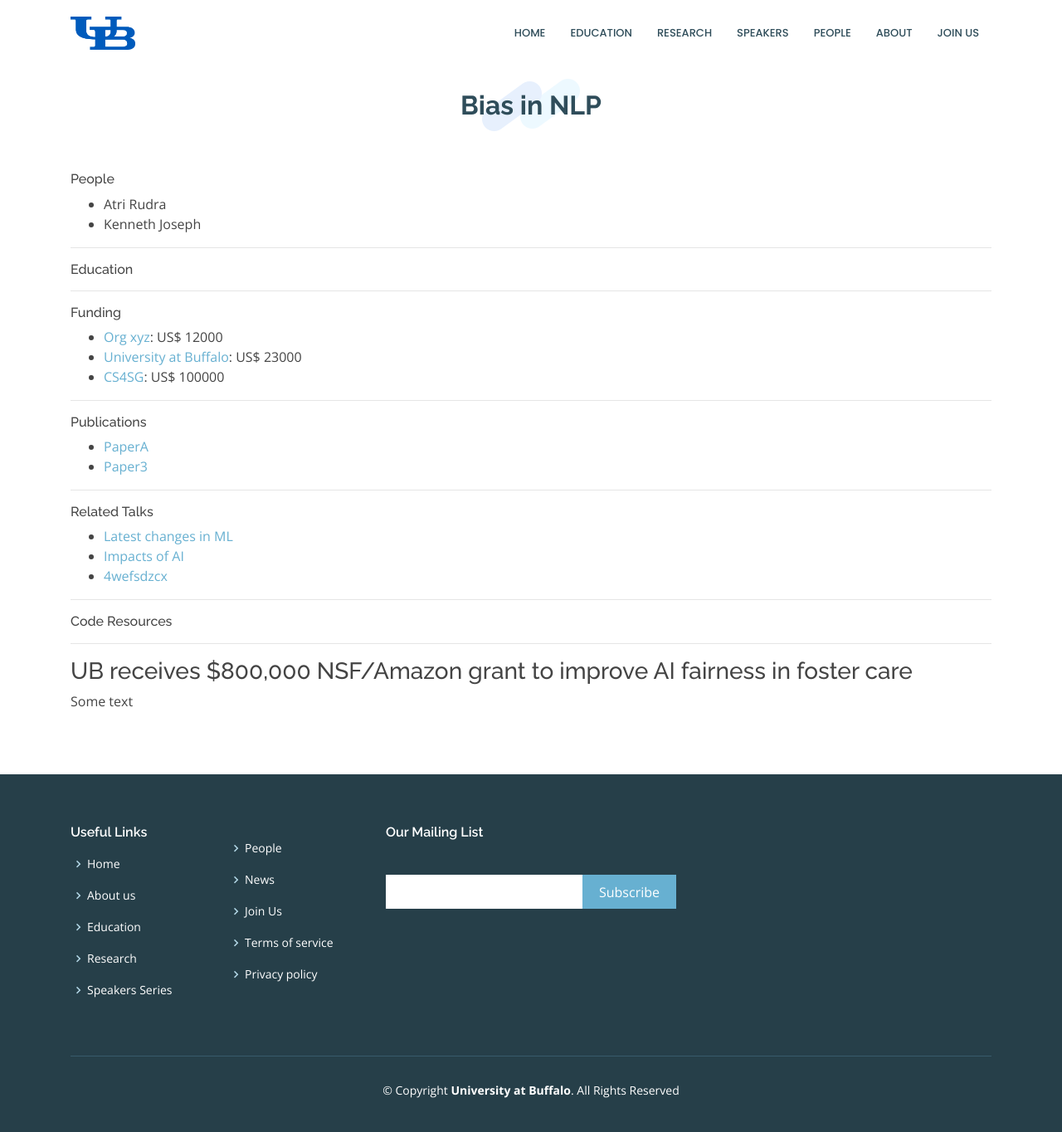
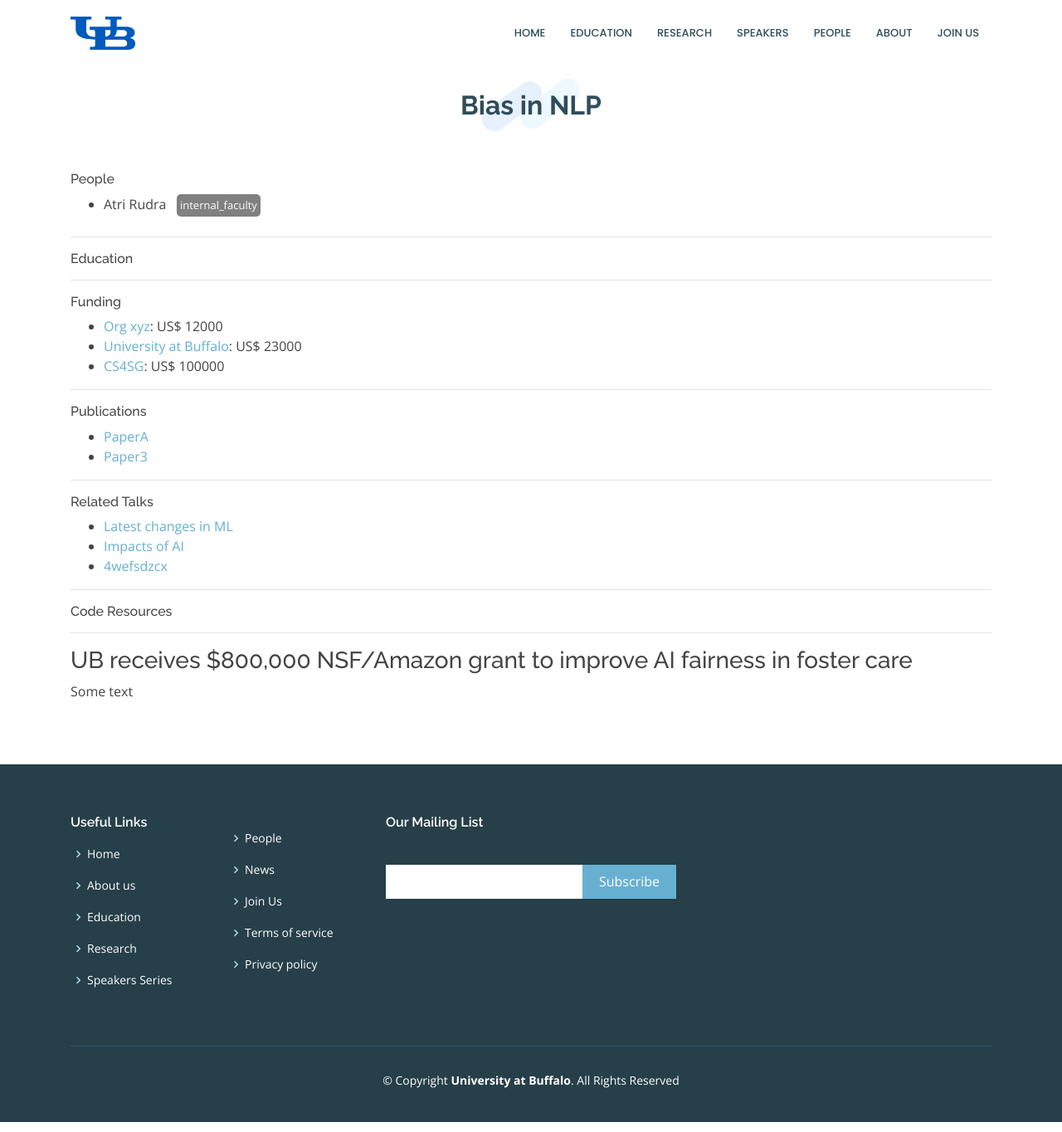
Before and after one commit to Mgeraci19/CS4SG.github.io, a Jekyll site: the page built from _research_projects/bias-in-nlp.md, in a window 1280 px wide and 1364 px high. Shown: the whole window at 83% size. Built offline with Jekyll 4.4.1, drawn with Linux system fonts in a browser that asks for light colours.

Commit message:
Update research_project.html

```diff
--- a/_layouts/research_project.html
+++ b/_layouts/research_project.html
@@ -7,8 +7,12 @@ layout: default
 <h6>People</h6>
 {% assign author = page.authors | split: "," %}
 <ul>
-{% for aut in author %}
-    <li>{{ aut }}</li>
+{% for peop in site.people %}
+{% for tag in author %}
+    {% if tag == peop.name %}
+        <li>{{ tag }} &nbsp; <label style="background-color:gray; padding:4px; border-radius:5px; color:white; font-size: small;">{{ peop.catagory }}</label></li>
+    {% endif %}
+{% endfor %}
 {% endfor %}
 </ul>
 <hr/>
```
